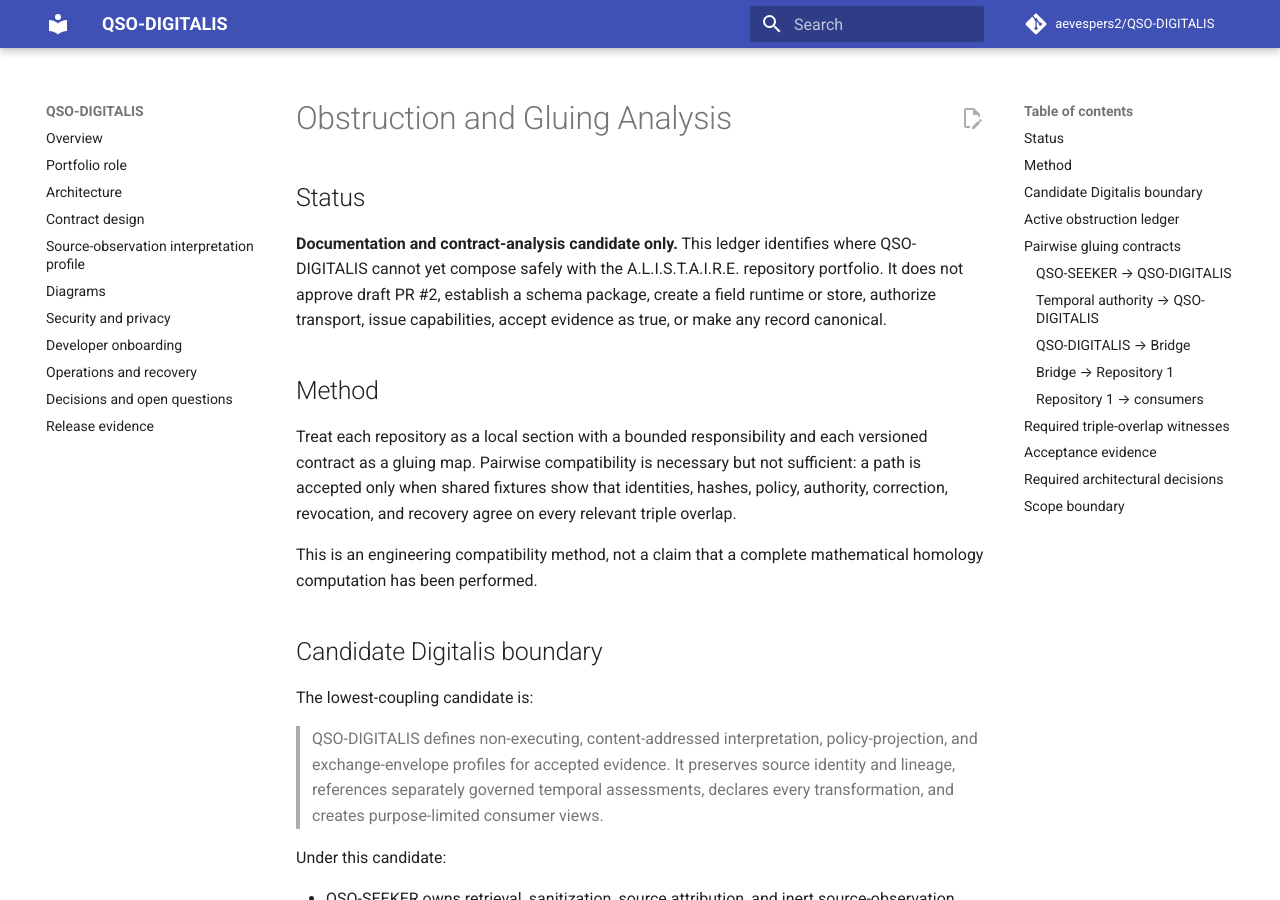
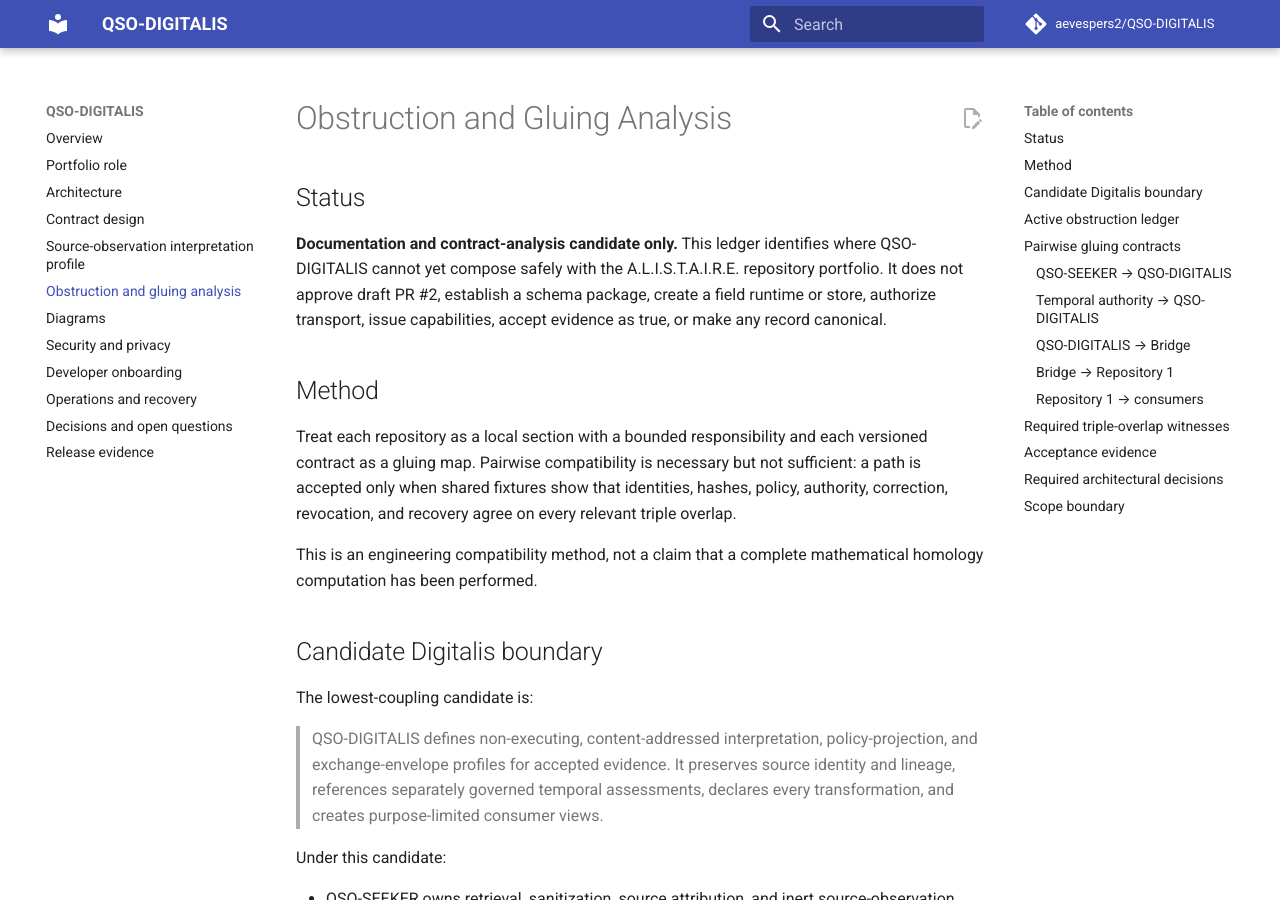
Before and after one commit to aevespers2/QSO-DIGITALIS, an MkDocs documentation site: the page built from docs/obstruction-and-gluing.md, in a window 1280 px wide and 900 px high. Built offline with MkDocs 1.6.1 and Material for MkDocs 9.7.7, drawn with Linux system fonts in a browser that asks for light colours; comment, search, counter and statistics services are not loaded.

Commit message:
docs: add obstruction ledger to Digitalis Pages

```diff
--- a/mkdocs.yml
+++ b/mkdocs.yml
@@ -23,6 +23,7 @@ nav:
   - Architecture: architecture.md
   - Contract design: contracts.md
   - Source-observation interpretation profile: source-observation-interpretation-profile.md
+  - Obstruction and gluing analysis: obstruction-and-gluing.md
   - Diagrams: diagrams.md
   - Security and privacy: security.md
   - Developer onboarding: onboarding.md
```
